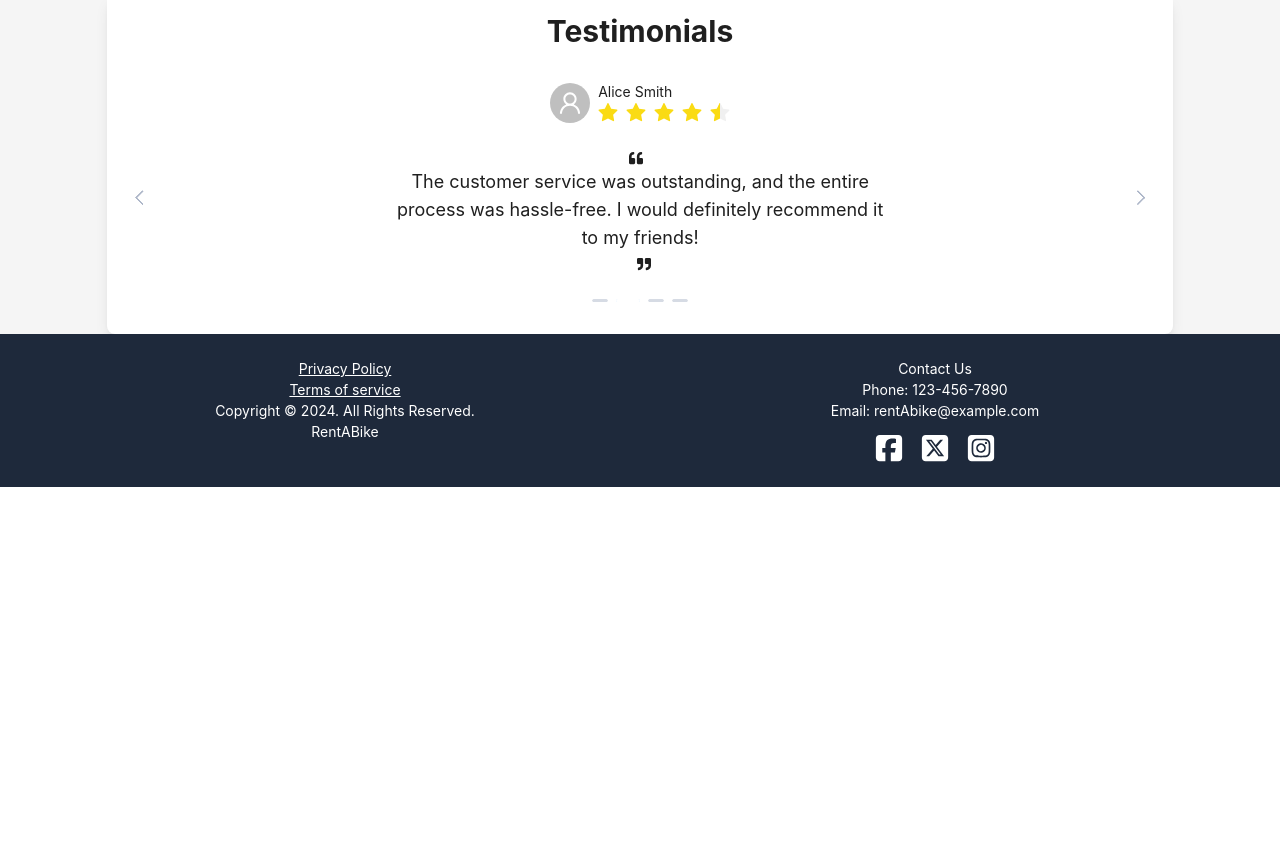
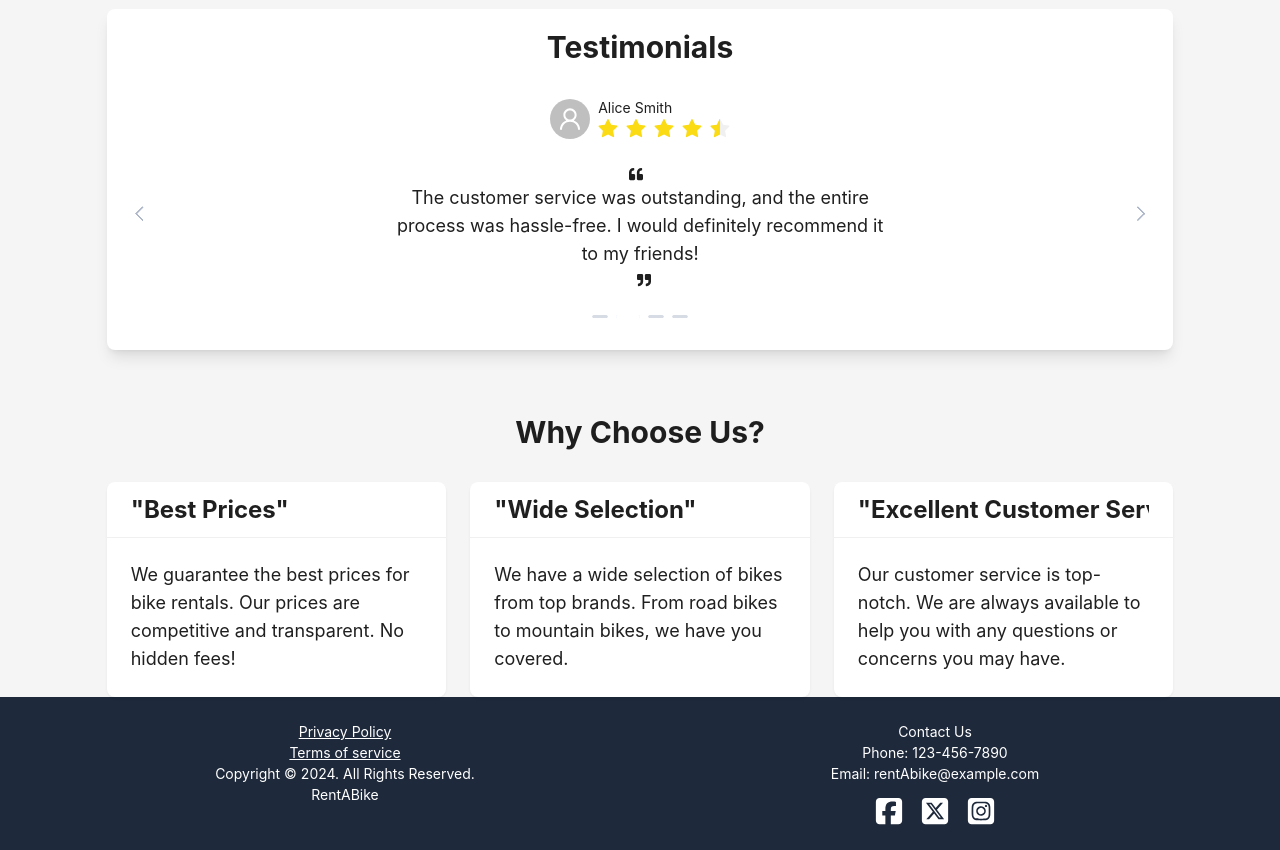
Before and after one commit to Rahat73/RentABike, a React (Vite) app: page / in a window 1280 px wide. Shown: the part 1142-1992 px from the top of the page. Before the commit the page ends 1629 px from the top, so only its background shows below. Built offline with nearby package versions, Linux system fonts and the light colour scheme.

Commit message:
why choose us added

```diff
--- a/src/pages/home/Home.tsx
+++ b/src/pages/home/Home.tsx
@@ -1,6 +1,7 @@
 import FeaturedSection from "./featuredSection/FeaturedSection";
 import HeroSection from "./heroSection/HeroSection";
 import Testimonials from "./testimonials/Testimonials";
+import WhyChooseUs from "./whyChooseUs/WhyChooseUs";
 
 const Home = () => {
   return (
@@ -8,6 +9,7 @@ const Home = () => {
       <HeroSection />
       <FeaturedSection />
       <Testimonials />
+      <WhyChooseUs />
     </div>
   );
 };
--- a/src/pages/home/featuredSection/FeaturedSection.tsx
+++ b/src/pages/home/featuredSection/FeaturedSection.tsx
@@ -4,7 +4,7 @@ const { Meta } = Card;
 const FeaturedSection = () => {
   return (
     <div className="mx-auto w-10/12 flex flex-col items-center">
-      <h1 className="text-3xl font-bold mb-4">Featured Bikes</h1>
+      <h1 className="text-3xl font-bold mb-8">Featured Bikes</h1>
       <Space size={"large"}>
         <Card
           hoverable
--- /dev/null
+++ b/src/pages/home/whyChooseUs/WhyChooseUs.tsx
@@ -0,0 +1,48 @@
+import { Card, Col, Row } from "antd";
+
+const WhyChooseUs = () => {
+  return (
+    <div className="w-10/12 mx-auto">
+      <h1 className="text-3xl font-bold mb-8 text-center">Why Choose Us?</h1>
+      <Row gutter={[24, 24]}>
+        <Col xs={24} lg={8}>
+          <Card
+            title={<p className="text-2xl font-bold">"Best Prices"</p>}
+            bordered={false}
+          >
+            <p className="text-lg">
+              We guarantee the best prices for bike rentals. Our prices are
+              competitive and transparent. No hidden fees!
+            </p>
+          </Card>
+        </Col>
+        <Col xs={24} lg={8}>
+          <Card
+            title={<p className="text-2xl font-bold">"Wide Selection"</p>}
+            bordered={false}
+          >
+            <p className="text-lg">
+              We have a wide selection of bikes from top brands. From road bikes
+              to mountain bikes, we have you covered.
+            </p>
+          </Card>
+        </Col>
+        <Col xs={24} lg={8}>
+          <Card
+            title={
+              <p className="text-2xl font-bold">"Excellent Customer Service"</p>
+            }
+            bordered={false}
+          >
+            <p className="text-lg">
+              Our customer service is top-notch. We are always available to help
+              you with any questions or concerns you may have.
+            </p>
+          </Card>
+        </Col>
+      </Row>
+    </div>
+  );
+};
+
+export default WhyChooseUs;
```
